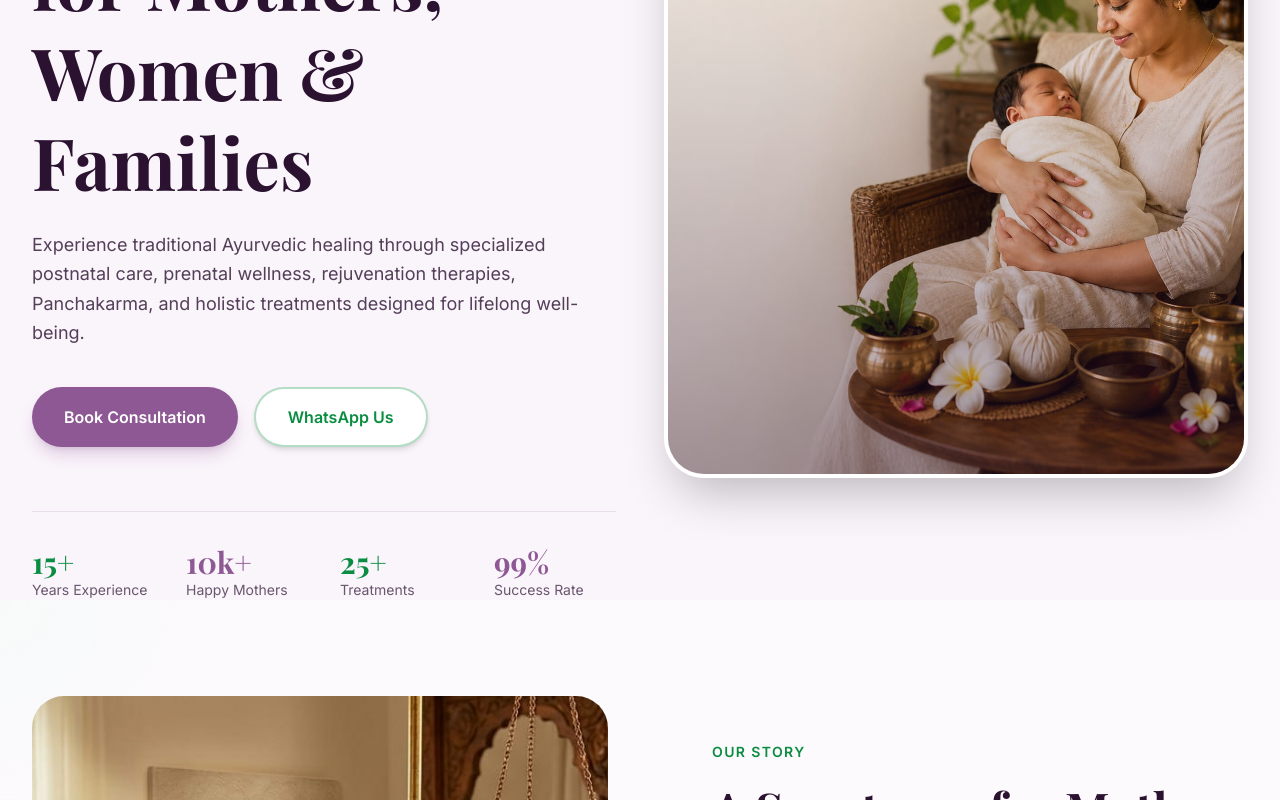
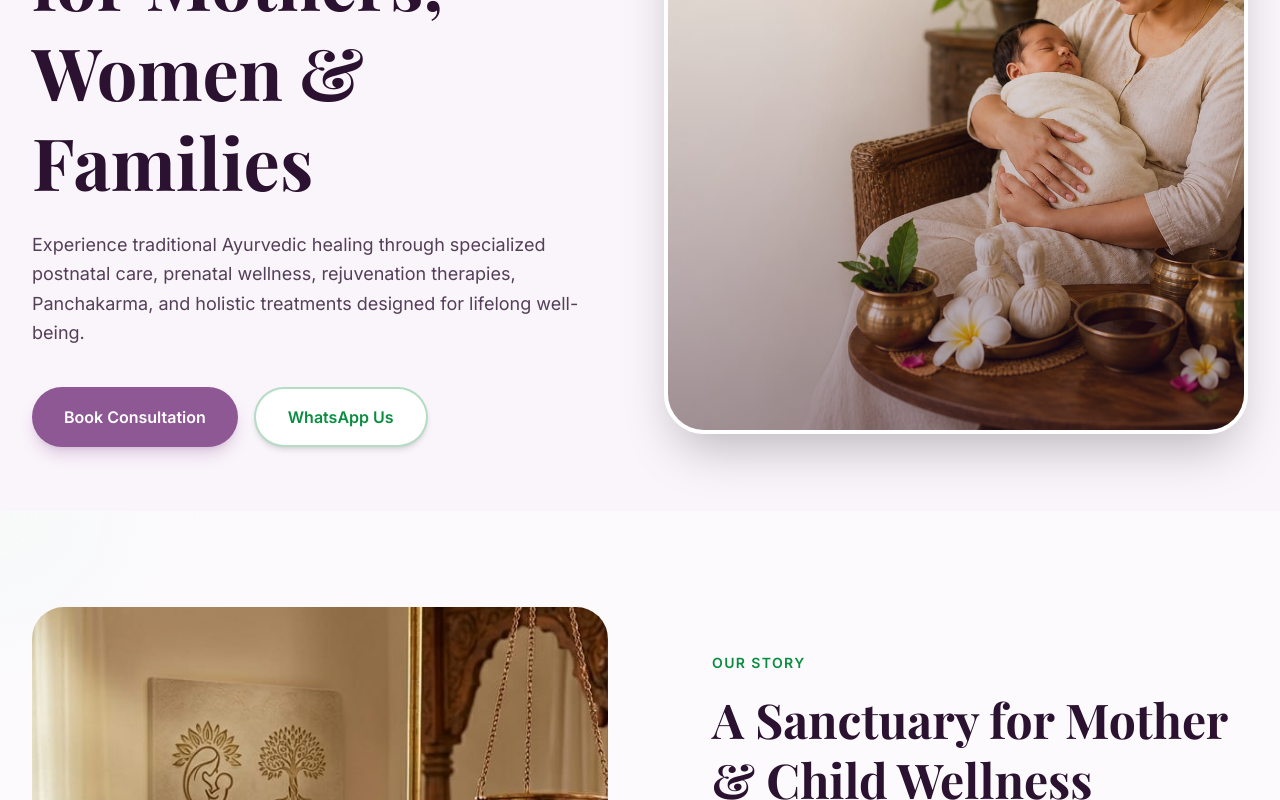
Before and after one commit to Abhinav-THAJ/Mathrutham, a Next.js app: page / in a window 1280 px wide. Shown: the part 388-1188 px from the top of the page. Built offline with nearby package versions, Linux system fonts and the light colour scheme; a web font is replaced by a local one.

Commit message:
Remove statistics section from Hero component

```diff
--- a/components/hero/Hero.tsx
+++ b/components/hero/Hero.tsx
@@ -44,24 +44,6 @@ export function Hero() {
             </a>
           </div>
 
-          <div className="grid grid-cols-2 md:grid-cols-4 gap-8 border-t border-primary/15 pt-8">
-            <div>
-              <p className="text-3xl font-heading font-bold text-brand-green">15+</p>
-              <p className="text-sm text-foreground/70">Years Experience</p>
-            </div>
-            <div>
-              <p className="text-3xl font-heading font-bold text-primary">10k+</p>
-              <p className="text-sm text-foreground/70">Happy Mothers</p>
-            </div>
-            <div>
-              <p className="text-3xl font-heading font-bold text-brand-green">25+</p>
-              <p className="text-sm text-foreground/70">Treatments</p>
-            </div>
-            <div>
-              <p className="text-3xl font-heading font-bold text-primary">99%</p>
-              <p className="text-sm text-foreground/70">Success Rate</p>
-            </div>
-          </div>
         </motion.div>
 
         {/* Right Image */}
```
